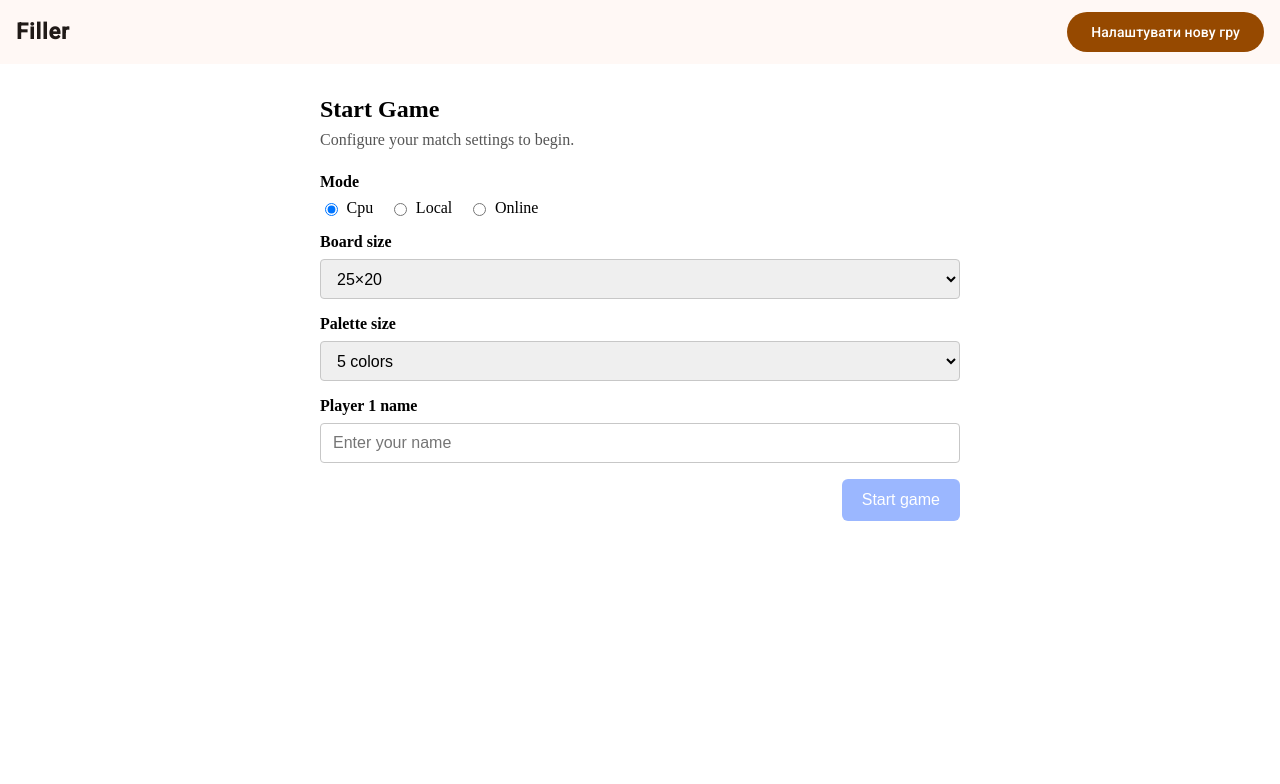
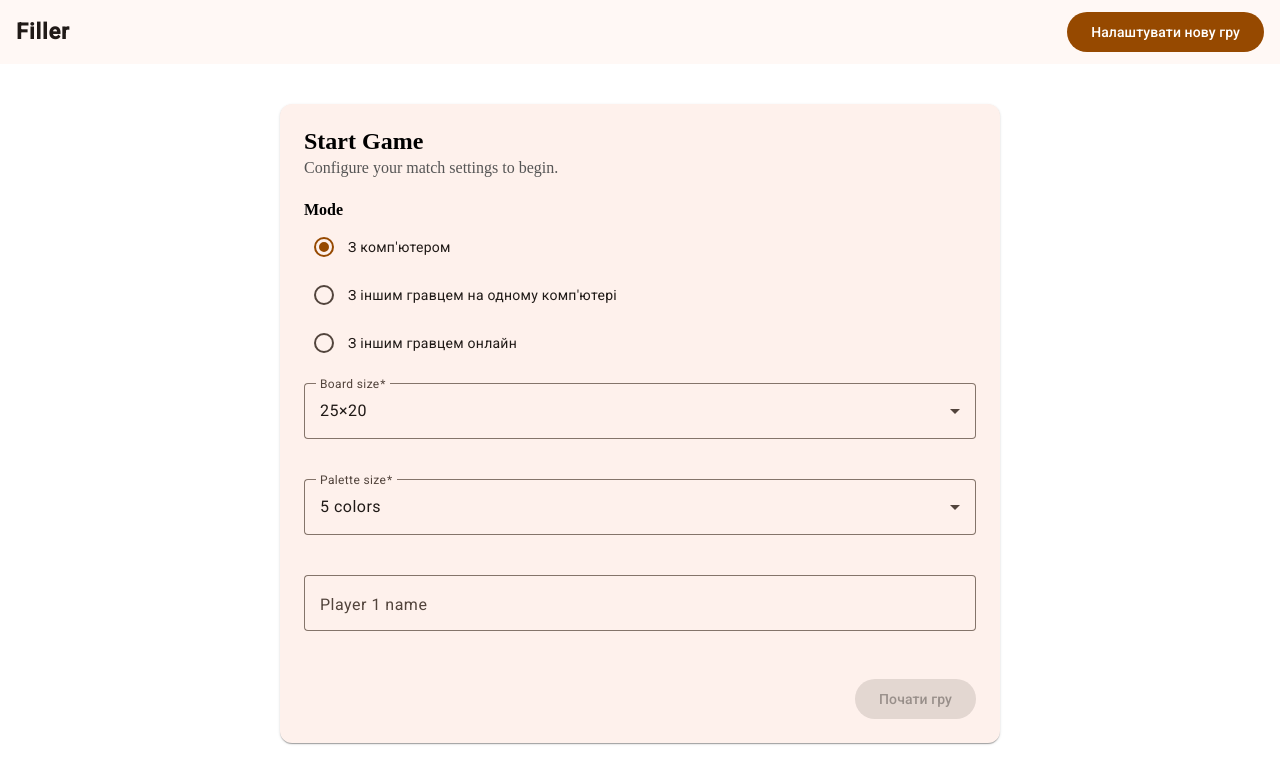
Before and after one commit to VitaliyTyupa/filler, an Angular app: page /start in a window 1280 px wide. Shown: the top 784 px of the page. Built offline with nearby package versions, Linux system fonts and the light colour scheme.

Commit message:
Switch start page form to Angular Material

```diff
--- a/src/app/start-page/start-page.component.html
+++ b/src/app/start-page/start-page.component.html
@@ -1,4 +1,5 @@
 <section class="start-page">
+  <mat-card class="start-card">
     <header class="start-page__header">
       <h1>Start Game</h1>
       <p>Configure your match settings to begin.</p>
@@ -6,63 +7,67 @@
 
     <form class="start-form" [formGroup]="form" (ngSubmit)="onSubmit()">
       <div class="form-row">
-      <label class="form-label">Mode</label>
-      <div class="mode-options">
+        <p class="form-label">Mode</p>
+        <mat-radio-group class="mode-options" formControlName="mode">
           @for (mode of modes; track mode) {
-          <label class="mode-option">
-            <input type="radio" formControlName="mode" [value]="mode" />
-            <span class="mode-option__label">{{ mode | titlecase }}</span>
-          </label>
+            <mat-radio-button class="mode-option" [value]="mode">{{ modeLabels[mode] }}</mat-radio-button>
           }
-      </div>
+        </mat-radio-group>
       </div>
 
-    <div class="form-row">
-      <label class="form-label" for="boardPreset">Board size</label>
-      <select id="boardPreset" class="text-input" formControlName="boardPreset">
+      <mat-form-field appearance="outline" class="form-field">
+        <mat-label>Board size</mat-label>
+        <mat-select formControlName="boardPreset">
           @for (preset of boardPresets; track preset.label) {
-          <option [ngValue]="preset">{{ preset.label }}</option>
+            <mat-option [value]="preset">{{ preset.label }}</mat-option>
           }
-      </select>
-    </div>
+        </mat-select>
+      </mat-form-field>
 
-    <div class="form-row">
-      <label class="form-label" for="paletteSize">Palette size</label>
-      <select id="paletteSize" class="text-input" formControlName="paletteSize">
+      <mat-form-field appearance="outline" class="form-field">
+        <mat-label>Palette size</mat-label>
+        <mat-select formControlName="paletteSize">
           @for (size of paletteSizes; track size) {
-          <option [value]="size">{{ size }} colors</option>
+            <mat-option [value]="size">{{ size }} colors</mat-option>
           }
-      </select>
-    </div>
+        </mat-select>
+      </mat-form-field>
 
-    <div class="form-row">
-      <label class="form-label" for="player1Name">Player 1 name</label>
-      <input
-        id="player1Name"
-        class="text-input"
-        type="text"
-        formControlName="player1Name"
-        placeholder="Enter your name"
-        required
-      />
-    </div>
+      <mat-form-field appearance="outline" class="form-field">
+        <mat-label>Player 1 name</mat-label>
+        <input matInput id="player1Name" type="text" formControlName="player1Name" placeholder="Enter your name" />
+        @if (player1Control.invalid && (player1Control.dirty || player1Control.touched)) {
+          @if (player1Control.hasError('required')) {
+            <mat-error>Обов'язкове поле</mat-error>
+          } @else if (player1Control.hasError('minlength')) {
+            <mat-error>Мінімум 2 символи</mat-error>
+          }
+        }
+      </mat-form-field>
 
       @if (isLocalMode) {
-      <div class="form-row">
-        <label class="form-label" for="player2Name">Player 2 name</label>
+        <mat-form-field appearance="outline" class="form-field">
+          <mat-label>Player 2 name</mat-label>
           <input
+            matInput
             id="player2Name"
-          class="text-input"
             type="text"
             formControlName="player2Name"
             placeholder="Enter second player name"
-          required
           />
-      </div>
+          @if (player2Control.invalid && (player2Control.dirty || player2Control.touched)) {
+            @if (player2Control.hasError('required')) {
+              <mat-error>Обов'язкове поле</mat-error>
+            } @else if (player2Control.hasError('minlength')) {
+              <mat-error>Мінімум 2 символи</mat-error>
+            }
+          }
+        </mat-form-field>
       }
 
       <div class="actions">
-      <button class="start-button" type="submit" [disabled]="form.invalid">Start game</button>
+        <button mat-raised-button color="primary" type="submit" [disabled]="form.invalid">Почати гру</button>
       </div>
     </form>
+  </mat-card>
 </section>
--- a/src/app/start-page/start-page.component.scss
+++ b/src/app/start-page/start-page.component.scss
@@ -1,14 +1,21 @@
 .start-page {
-  max-width: 640px;
-  margin: 0 auto;
-  padding: 2rem 1.5rem;
+  display: flex;
+  justify-content: center;
+  padding: 2.5rem 1.5rem;
+}
+
+.start-card {
+  width: 100%;
+  max-width: 720px;
+  padding: 1.5rem;
+  box-sizing: border-box;
 }
 
 .start-page__header {
   margin-bottom: 1.5rem;
 
   h1 {
-    margin: 0 0 0.5rem;
+    margin: 0 0 0.25rem;
   }
 
   p {
@@ -20,7 +27,7 @@
 .start-form {
   display: flex;
   flex-direction: column;
-  gap: 1rem;
+  gap: 1.25rem;
 }
 
 .form-row {
@@ -31,52 +38,25 @@
 
 .form-label {
   font-weight: 600;
+  margin: 0;
 }
 
-.text-input,
-select,
-.start-button {
-  font-size: 1rem;
-}
-
-.text-input,
-select {
-  padding: 0.6rem 0.75rem;
-  border-radius: 4px;
-  border: 1px solid #c7c7c7;
+.form-field {
+  width: 100%;
 }
 
 .mode-options {
   display: flex;
-  gap: 1rem;
+  flex-direction: column;
+  gap: 0.5rem;
 }
 
 .mode-option {
-  display: inline-flex;
-  align-items: center;
-  gap: 0.35rem;
-}
-
-.start-button {
-  padding: 0.75rem 1.25rem;
-  border: none;
-  border-radius: 6px;
-  background-color: #0b5cff;
-  color: #fff;
-  cursor: pointer;
-  transition: background-color 0.15s ease-in-out;
-
-  &:disabled {
-    cursor: not-allowed;
-    background-color: #9bb7ff;
-  }
-
-  &:not(:disabled):hover {
-    background-color: #0a4fdb;
-  }
+  align-items: flex-start;
 }
 
 .actions {
   display: flex;
   justify-content: flex-end;
+  margin-top: 0.5rem;
 }
--- a/src/app/start-page/start-page.component.ts
+++ b/src/app/start-page/start-page.component.ts
@@ -10,6 +10,12 @@ import {
   Validators
 } from '@angular/forms';
 import { Router } from '@angular/router';
+import { MatButtonModule } from '@angular/material/button';
+import { MatCardModule } from '@angular/material/card';
+import { MatFormFieldModule } from '@angular/material/form-field';
+import { MatInputModule } from '@angular/material/input';
+import { MatRadioModule } from '@angular/material/radio';
+import { MatSelectModule } from '@angular/material/select';
 import { BOARD_PRESETS } from '../game.constants';
 import { GameMode, GameSessionService, GameSettings } from '../game-session.service';
 
@@ -18,7 +24,16 @@ type BoardPresetOption = (typeof BOARD_PRESETS)[number];
 @Component({
   selector: 'fil-start-page',
   standalone: true,
-  imports: [CommonModule, ReactiveFormsModule],
+  imports: [
+    CommonModule,
+    ReactiveFormsModule,
+    MatButtonModule,
+    MatCardModule,
+    MatFormFieldModule,
+    MatInputModule,
+    MatRadioModule,
+    MatSelectModule
+  ],
   templateUrl: './start-page.component.html',
   styleUrl: './start-page.component.scss'
 })
@@ -26,6 +41,11 @@ export class StartPageComponent {
   readonly boardPresets = BOARD_PRESETS;
   readonly paletteSizes: Array<5 | 7 | 10> = [5, 7, 10];
   readonly modes: GameMode[] = ['cpu', 'local', 'online'];
+  readonly modeLabels: Record<GameMode, string> = {
+    cpu: 'З комп\'ютером',
+    local: 'З іншим гравцем на одному комп\'ютері',
+    online: 'З іншим гравцем онлайн'
+  };
 
   readonly form: FormGroup<{
     mode: FormControl<GameMode>;
@@ -60,6 +80,14 @@ export class StartPageComponent {
 
   get isLocalMode(): boolean {
     return this.form.controls.mode.value === 'local';
+  }
+
+  get player1Control(): FormControl<string> {
+    return this.form.controls.player1Name;
+  }
+
+  get player2Control(): FormControl<string> {
+    return this.form.controls.player2Name;
   }
 
   onSubmit(): void {
```
Lines whose indentation alone changed are shown as unchanged.
